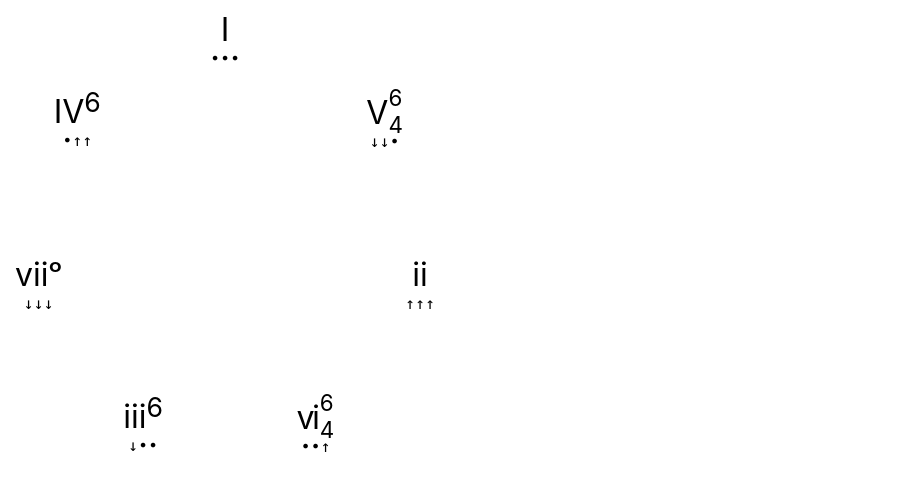
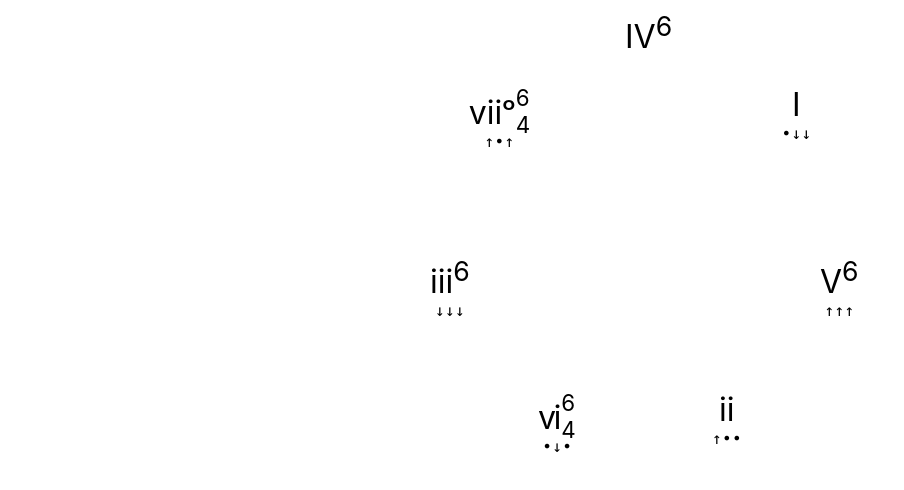
Before and after one commit to hellochar/smoothchords, a React (Create React App) app: page / in a window 1280 px wide. Shown: the top 490 px of the page, without its empty margins (0-904 px from the left). Built offline with nearby package versions, Linux system fonts and the light colour scheme.

Commit message:
don't render staying at tonic motion

```diff
--- a/src/circleOfFourths.tsx
+++ b/src/circleOfFourths.tsx
@@ -14,8 +14,8 @@ export interface CircleOfFourthsState {
 
 export class CircleOfFourths extends React.PureComponent<{}, CircleOfFourthsState> {
   state: CircleOfFourthsState = {
-    scaleDegree: 1,
-    inversion: "root",
+    scaleDegree: 4,
+    inversion: "first",
   };
 
   get currentChord(): Chord {
--- a/src/index.scss
+++ b/src/index.scss
@@ -56,3 +56,11 @@ code {
 .option-container {
   position: absolute;
 }
+
+.circle-of-fourths {
+  $radius: 200px;
+  $motion-option-size: 100px;
+  width: 2*$radius + $motion-option-size / 2;
+  height: 2*$radius + $motion-option-size / 2;
+  margin: auto;
+}
--- a/src/motion.tsx
+++ b/src/motion.tsx
@@ -2,8 +2,7 @@ import { Inversion, Chord } from "./chord";
 import { Scale } from "./scales";
 import React from "react";
 
-export type VoiceMovement = "d" | "." | "u";
-export type ChordMovement = [VoiceMovement, VoiceMovement, VoiceMovement];
+export type ChordMovement = string;
 
 export interface ChordMotion {
   movement: ChordMovement;
@@ -13,31 +12,31 @@ export interface ChordMotion {
 
 export const Motions = {
   root: [
-    { movement: [".", ".", "."], scaleDegreeOffset: 1, newInversion: "root" },
-    { movement: ["d", ".", "."], scaleDegreeOffset: 3, newInversion: "first" },
-    { movement: ["d", "d", "."], scaleDegreeOffset: 5, newInversion: "second" },
-    { movement: ["d", "d", "d"], scaleDegreeOffset: 7, newInversion: "root" },
-    { movement: [".", ".", "u"], scaleDegreeOffset: 6, newInversion: "second" },
-    { movement: [".", "u", "u"], scaleDegreeOffset: 4, newInversion: "first" },
-    { movement: ["u", "u", "u"], scaleDegreeOffset: 2, newInversion: "root" },
+    { movement: "...", scaleDegreeOffset: 1, newInversion: "root" },
+    { movement: "d..", scaleDegreeOffset: 3, newInversion: "first" },
+    { movement: "dd.", scaleDegreeOffset: 5, newInversion: "second" },
+    { movement: "ddd", scaleDegreeOffset: 7, newInversion: "root" },
+    { movement: "..u", scaleDegreeOffset: 6, newInversion: "second" },
+    { movement: ".uu", scaleDegreeOffset: 4, newInversion: "first" },
+    { movement: "uuu", scaleDegreeOffset: 2, newInversion: "root" },
   ] as ChordMotion[],
   first: [
-    { movement: [".", ".", "."], scaleDegreeOffset: 1, newInversion: "first" },
-    { movement: [".", "d", "."], scaleDegreeOffset: 3, newInversion: "second" },
-    { movement: [".", "d", "d"], scaleDegreeOffset: 5, newInversion: "root" },
-    { movement: ["d", "d", "d"], scaleDegreeOffset: 7, newInversion: "first" },
-    { movement: ["u", ".", "."], scaleDegreeOffset: 6, newInversion: "root" },
-    { movement: ["u", ".", "u"], scaleDegreeOffset: 4, newInversion: "second" },
-    { movement: ["u", "u", "u"], scaleDegreeOffset: 2, newInversion: "first" },
+    { movement: "...", scaleDegreeOffset: 1, newInversion: "first" },
+    { movement: ".d.", scaleDegreeOffset: 3, newInversion: "second" },
+    { movement: ".dd", scaleDegreeOffset: 5, newInversion: "root" },
+    { movement: "ddd", scaleDegreeOffset: 7, newInversion: "first" },
+    { movement: "u..", scaleDegreeOffset: 6, newInversion: "root" },
+    { movement: "u.u", scaleDegreeOffset: 4, newInversion: "second" },
+    { movement: "uuu", scaleDegreeOffset: 2, newInversion: "first" },
   ] as ChordMotion[],
   second: [
-    { movement: [".", ".", "."], scaleDegreeOffset: 1, newInversion: "second" },
-    { movement: [".", ".", "d"], scaleDegreeOffset: 3, newInversion: "root" },
-    { movement: ["d", ".", "d"], scaleDegreeOffset: 5, newInversion: "first" },
-    { movement: ["d", "d", "d"], scaleDegreeOffset: 7, newInversion: "second" },
-    { movement: [".", "u", "."], scaleDegreeOffset: 6, newInversion: "first" },
-    { movement: ["u", "u", "."], scaleDegreeOffset: 4, newInversion: "root" },
-    { movement: ["u", "u", "u"], scaleDegreeOffset: 2, newInversion: "second" },
+    { movement: "...", scaleDegreeOffset: 1, newInversion: "second" },
+    { movement: "..d", scaleDegreeOffset: 3, newInversion: "root" },
+    { movement: "d.d", scaleDegreeOffset: 5, newInversion: "first" },
+    { movement: "ddd", scaleDegreeOffset: 7, newInversion: "second" },
+    { movement: ".u.", scaleDegreeOffset: 6, newInversion: "first" },
+    { movement: "uu.", scaleDegreeOffset: 4, newInversion: "root" },
+    { movement: "uuu", scaleDegreeOffset: 2, newInversion: "second" },
   ] as ChordMotion[],
 };
 
@@ -52,14 +51,14 @@ export function move(chord: Chord, motion: ChordMotion, scale: Scale): Chord {
 }
 
 export class ChordMovementComponent extends React.PureComponent<{movement: ChordMovement}> {
-  static mapping = {
+  static mapping: { [char: string]: JSX.Element } = {
     "u": <span className="voice-movement">↑</span>,
     "d": <span className="voice-movement">↓</span>,
     ".": <span className="voice-movement">•</span>,
   };
 
   render() {
-    const string = this.props.movement.map((v) => ChordMovementComponent.mapping[v]);
+    const string = this.props.movement.split("").map((v) => ChordMovementComponent.mapping[v]);
     return <div className="chord-movement">{string}</div>;
   }
 }
--- a/src/motionOption.tsx
+++ b/src/motionOption.tsx
@@ -25,8 +25,14 @@ export class MotionOptionComponent extends React.PureComponent<{option: MotionOp
     return (
       <div className="motion-option">
         <ChordComponent chord={destinationChord} />
-        <ChordMovementComponent movement={motion.movement} />
+        { this.maybeRenderMovement(motion) }
       </div>
     );
   }
+
+  maybeRenderMovement(motion: ChordMotion) {
+    if (motion.movement !== "...") {
+      return <ChordMovementComponent movement={motion.movement} />;
+    }
+  }
 }
```
